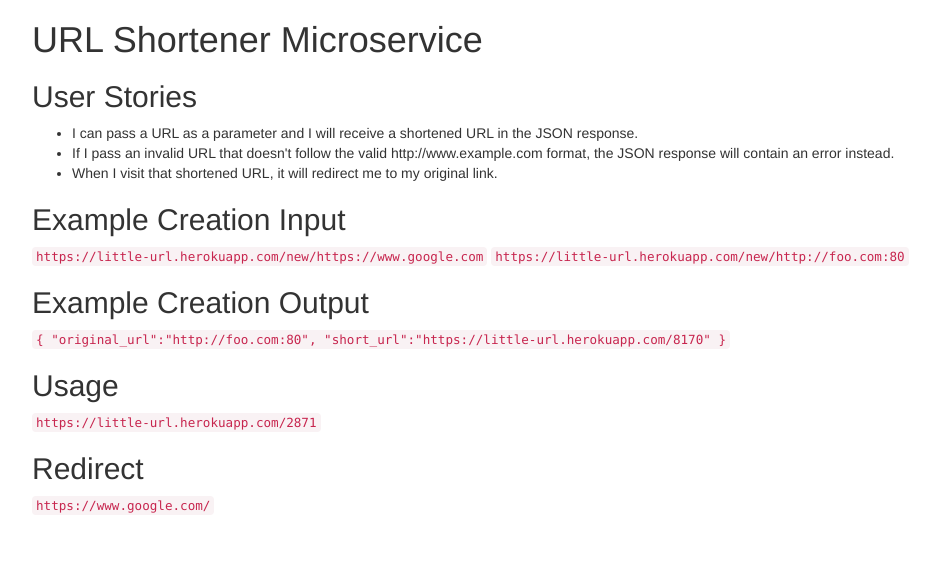
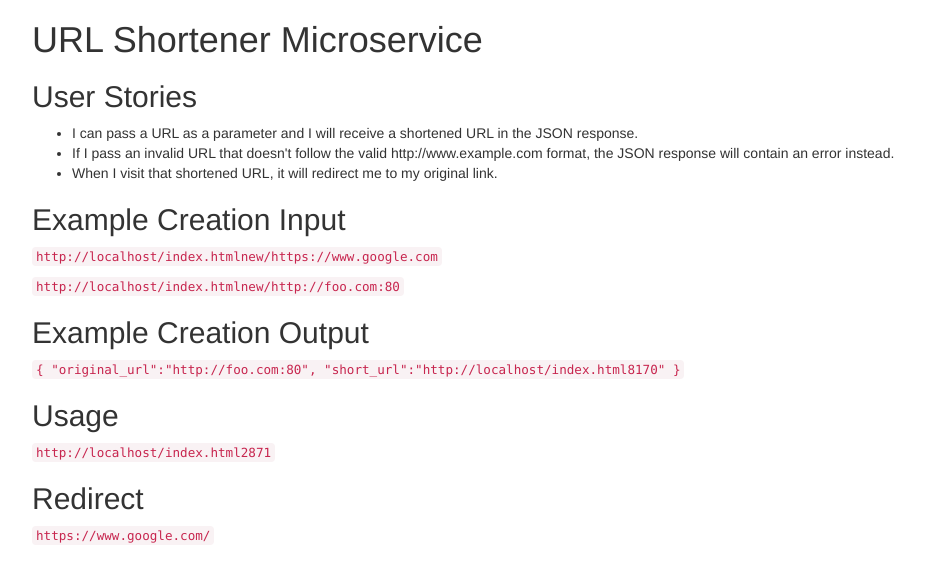
Before and after one commit to sa-mm/url-shortener-microservice, a website: page index.html in a window 1280 px wide. Shown: the whole page, without its empty margins (38-978 px from the left). Drawn offline with nearby package versions, Linux system fonts and the light colour scheme.

Commit message:
Fix up index.html

```diff
--- a/index.html
+++ b/index.html
@@ -15,20 +15,21 @@
                 <li>If I pass an invalid URL that doesn't follow the valid http://www.example.com format, the JSON response will contain an error instead.</li>
                 <li>When I visit that shortened URL, it will redirect me to my original link.</li>
             </ul>
+
+            <div id="input">
             <h2>Example Creation Input</h2>
-            <code>https://little-url.herokuapp.com/new/https://www.google.com</code>
-            <code>https://little-url.herokuapp.com/new/http://foo.com:80</code>
+            </div>
 
+            <div id="output">
             <h2>Example Creation Output</h2>
-            <code>{ "original_url":"http://foo.com:80", "short_url":"https://little-url.herokuapp.com/8170" }</code>
+            </div>
 
+            <div id="usage">
             <h2>Usage</h2>
-            <code>https://little-url.herokuapp.com/2871</code>
-
+            </div>
             <h2>Redirect</h2>
-            <code>https://www.google.com/</code>
-
-
+            <p><code>https://www.google.com/</code></p>
         </div>
+        <script type="text/javascript" src='script.js'></script>
     </body>
 </html>
--- a/index.js
+++ b/index.js
@@ -12,6 +12,10 @@
 
 app.get('/', function (req, res) {
   res.sendFile(path.join(__dirname, '/index.html'))
+})
+
+app.get('/script.js', function (req, res) {
+  res.sendFile(path.join(__dirname, '/script.js'))
 })
 
 app.get('/new/*', function (req, res) {
--- a/lib/shortener.js
+++ b/lib/shortener.js
@@ -37,7 +37,7 @@
             console.log('the result: ' + JSON.stringify(result))
             if (result) {
               console.log('result exists so res.send')
-              res.send(result)
+              res.json(result)
               db.close()
             } else {
               insert()
@@ -65,7 +65,8 @@
   } else {
     var err = 'Not a URI'
     console.log(err)
-    return JSON.stringify({ error: err })
+    // return JSON.stringify({ error: err })
+    res.json({ error: err })
   }
 }
 
--- /dev/null
+++ b/script.js
@@ -0,0 +1,35 @@
+var writeExamples = function() {
+  var input = document.getElementById('input')
+  var p1 = document.createElement('p')
+  var p2 = document.createElement('p')
+  var code1 = document.createElement('code')
+  var code2 = document.createElement('code')
+  console.log(window.location.href)
+  var text1 = document.createTextNode(window.location.href + 'new/https://www.google.com')
+  var text2 = document.createTextNode(window.location.href + 'new/http://foo.com:80')
+  code1.appendChild(text1)
+  code2.appendChild(text2)
+
+  p1.appendChild(code1)
+  p2.appendChild(code2)
+  input.appendChild(p1)
+  input.appendChild(p2)
+
+  var output = document.getElementById('output')
+  p1 = document.createElement('p')
+  code1 = document.createElement('code')
+  text1 = document.createTextNode('{ "original_url":"http://foo.com:80", "short_url":"' + document.location.href + '8170" }')
+  code1.appendChild(text1)
+  p1.appendChild(code1)
+  output.appendChild(p1)
+
+  var usage = document.getElementById('usage')
+  p1 = document.createElement('p')
+  code1 = document.createElement('code')
+  text1 = document.createTextNode(document.location.href + '2871')
+  code1.appendChild(text1)
+  p1.appendChild(code1)
+  usage.appendChild(p1)
+}
+
+writeExamples()
```
